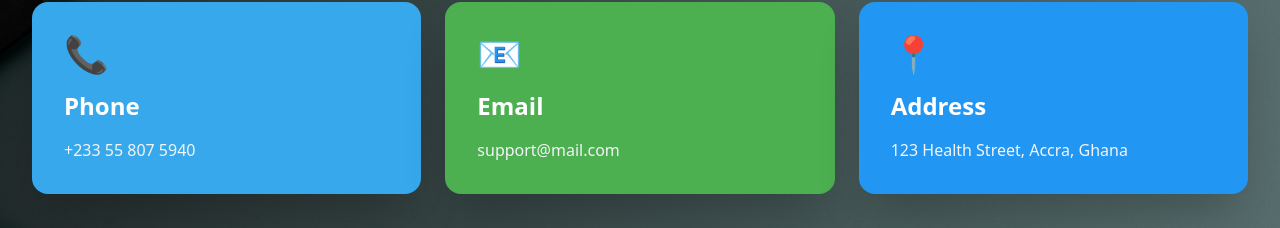
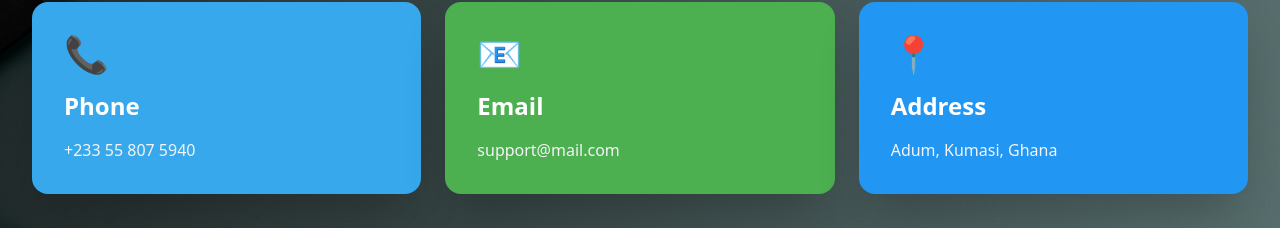
Before and after one commit to MamaFati/Appointment-advert, a React (Vite) app: page /contact in a window 1280 px wide. Shown: the part 329-557 px from the top of the page. Built offline with nearby package versions, Linux system fonts and the light colour scheme.

Commit message:
update pages

```diff
--- a/src/pages/ContactUs.jsx
+++ b/src/pages/ContactUs.jsx
@@ -38,7 +38,7 @@ const ContactUs = () => {
             },
             {
               title: "Address",
-              content: "123 Health Street, Accra, Ghana",
+              content: " Adum, Kumasi, Ghana",
               icon: "📍",
               bgColor: "bg-[#2196F3]",
             },
```
